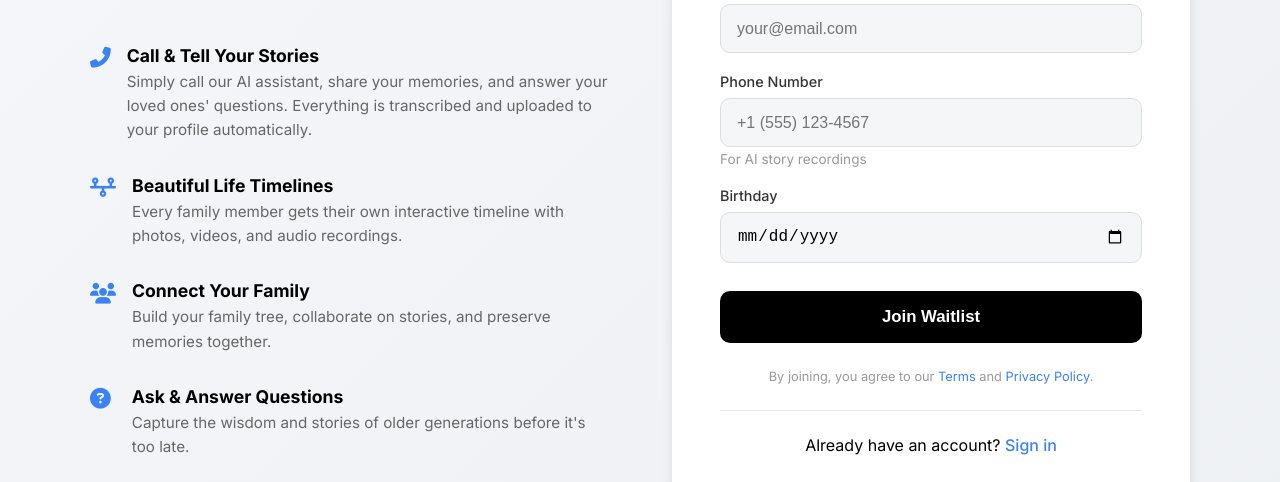
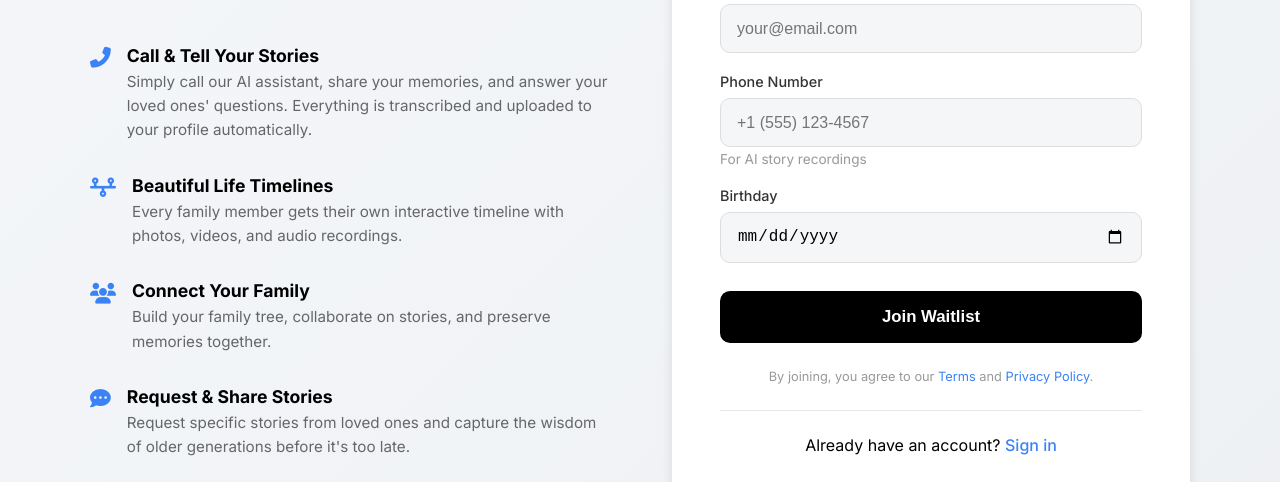
Before and after one commit to Gio-Fullstack/4evertest, a website: page index-landing.html in a window 1280 px wide. Shown: the part 470-952 px from the top of the page. Drawn offline with nearby package versions, Linux system fonts and the light colour scheme.

Commit message:
Update landing page - change 'Ask & Answer Questions' to 'Request & Share Stories'

```diff
--- a/index-landing.html
+++ b/index-landing.html
@@ -426,10 +426,10 @@
                     </div>
                 </li>
                 <li>
-                    <i class="fas fa-question-circle"></i>
+                    <i class="fas fa-comment-dots"></i>
                     <div>
-                        <strong>Ask & Answer Questions</strong>
-                        <p>Capture the wisdom and stories of older generations before it's too late.</p>
+                        <strong>Request & Share Stories</strong>
+                        <p>Request specific stories from loved ones and capture the wisdom of older generations before it's too late.</p>
                     </div>
                 </li>
             </ul>
```
